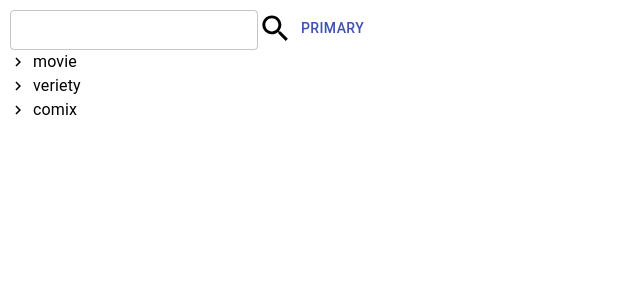
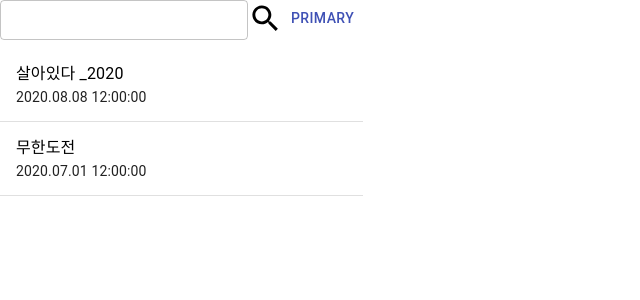
Before and after one commit to dennis-kim/ms-nas-api, a React (Create React App) app in the folder frontend/: page / in a window 1280 px wide. Shown: the top 300 px of the page, without its empty margins (0-640 px from the left). Built offline with nearby package versions, Linux system fonts and the light colour scheme.

Commit message:
CSS)업데이트 리스트 리스트 컴포넌트 추가

```diff
--- a/frontend/src/App.jsx
+++ b/frontend/src/App.jsx
@@ -1,10 +1,20 @@
 import React from 'react';
-import TreeListScreen from './container/TreeListScreen/TreeListScreen';
+import SearchScreen from './container/SearchScreen/SearchScreen';
+// import TreeListScreen from './container/TreeListScreen/TreeListScreen';
+import ListScreen from './container/ListScreen/ListScreen';
 
 function App() {
 
   return (
-    <TreeListScreen />
+    <>
+      <div>
+      <SearchScreen />
+      </div>
+      <div>
+      {/* <TreeListScreen /> */}
+      <ListScreen />
+      </div>
+    </>
   );
 }
 
--- /dev/null
+++ b/frontend/src/component/List/List.jsx
@@ -0,0 +1,52 @@
+import React from 'react';
+import { makeStyles } from "@material-ui/core/styles";
+import MaterialList from "@material-ui/core/List";
+import ListItem from './ListRow';
+
+const useStyles = makeStyles((theme) => ({
+    root: {
+      width: "100%",
+      maxWidth: "36ch",
+      backgroundColor: theme.palette.background.paper
+    },
+    inline: {
+      display: "inline"
+    }
+  }));
+
+  const items = [
+      {
+        itemName: '살아있다 _2020',
+        updateDate: '2020.08.08 12:00:00',
+        directoryLocation: 'movie/2020'
+      },
+      {
+        itemName: '무한도전',
+        updateDate: '2020.07.01 12:00:00',
+        directoryLocation: '예능'
+      }
+  ]
+
+  const createItems = () => {
+    return(
+      items.map(
+        (item, i) =>  <ListItem key={i} item={item} isUnderLine={true}/>
+      )
+    )
+  }
+
+const List = () => {
+    const classes = useStyles();
+
+
+
+    return (
+        <>
+            <MaterialList className={classes.root}>
+              { createItems() }
+            </MaterialList>
+        </>
+    )
+}
+
+export default List;
--- /dev/null
+++ b/frontend/src/component/List/ListRow.jsx
@@ -0,0 +1,30 @@
+import React from 'react';
+import ListItem from "@material-ui/core/ListItem";
+import ListItemText from "@material-ui/core/ListItemText";
+import Typography from "@material-ui/core/Typography";
+import Divider from "@material-ui/core/Divider";
+
+
+const ListRow = ({item, isUnderLine}) => {
+    return(
+
+        <>
+              <ListItem alignItems="flex-start">
+                  <ListItemText primary={item.itemName} secondary={
+                      <Typography
+                          component="span"
+                          variant="body2"
+                          // className={classes.inline}
+                          color="textPrimary"
+                      >
+                          {item.updateDate}
+                      </Typography>
+                  }
+                  />
+                </ListItem>
+                <Divider variant="fullWidth" component="li" />
+      </>
+    )
+}
+
+export default ListRow;
--- /dev/null
+++ b/frontend/src/container/ListScreen/ListScreen.jsx
@@ -0,0 +1,11 @@
+import React from 'react';
+import List from '../../component/List/List';
+
+export default function ListScreen() {
+
+    return (
+        <>
+            <List />
+        </>
+    )
+}
--- a/frontend/src/container/TreeListScreen/TreeListScreen.jsx
+++ b/frontend/src/container/TreeListScreen/TreeListScreen.jsx
@@ -1,11 +1,11 @@
 import React from 'react';
-import SearchScreen from '../SearchScreen/SearchScreen';
+
 import Tree from '../../component/Tree/Tree';
 
 export default function TreeListScreen() {
     return (
         <div style={{ padding: '10px' }}>
-            <SearchScreen />
+
             <Tree />
         </div>
     )
```
